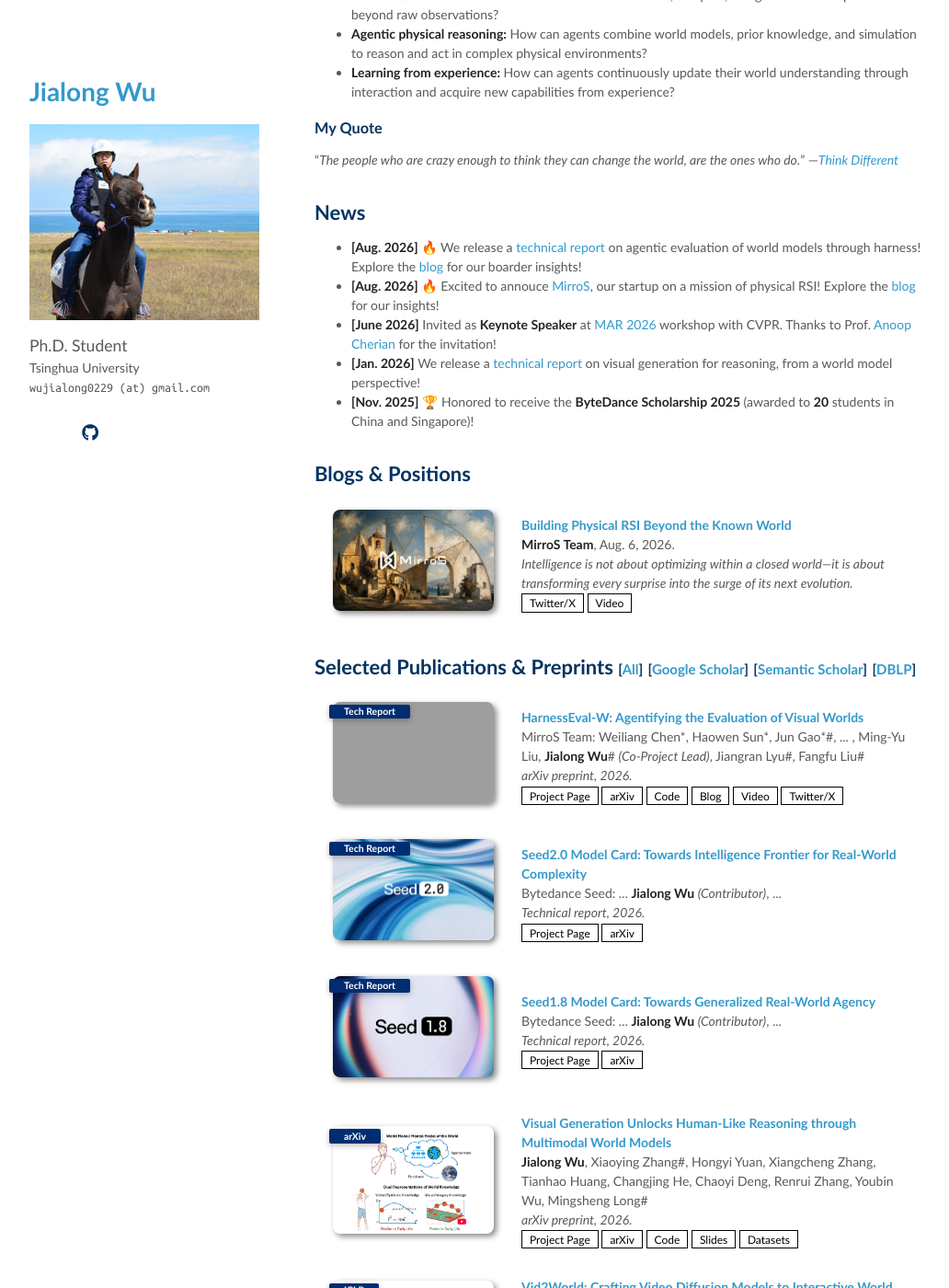
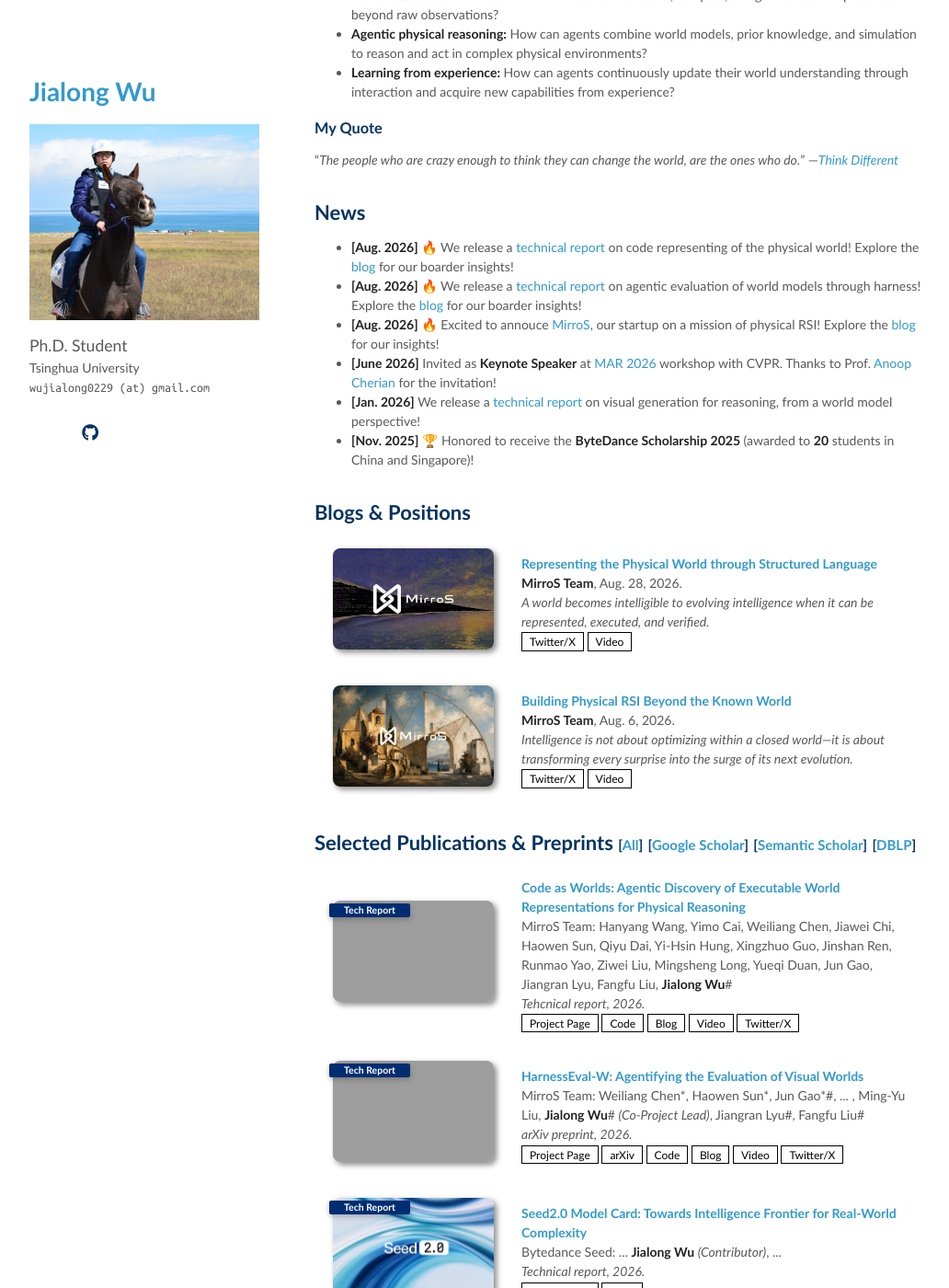
Before and after one commit to Manchery/manchery.github.io, a Jekyll site: the page built from index.md, in a window 1280 px wide and 1400 px high, scrolled down 410 px. Shown: the whole window at 92% size, without its empty margins (123-1155 px from the left). Built offline with Jekyll 4.4.1, drawn with Linux system fonts in a browser that asks for light colours; nearby versions of some CDN libraries; comment, search, counter and statistics services are not loaded; a style sheet for code colours, icons or effects is not loaded; grey boxes are pictures that could not be loaded.

Commit message:
Add new blog entry and technical report on representing the physical world, including associated images and links. Update news and publications sections to reflect these additions.

```diff
--- a/_includes/blogs.md
+++ b/_includes/blogs.md
@@ -4,6 +4,22 @@
 <ol class="bibliography">
 
 <li>
+
+<div class="pub-row">
+  <div class="col-sm-3 abbr" style="position: relative;padding-right: 15px;padding-left: 15px;">
+    <img src="assets/blog/representing-physical-world/thumbnail.jpg" class="teaser teaser-cover img-fluid z-depth-1">
+    <!-- <abbr class="badge">Research Insight</abbr> -->
+  </div>
+  <div class="col-sm-9" style="position: relative;padding-right: 15px;padding-left: 20px;padding-top: 5px;padding-bottom: 5px;">
+    <div class="title"><a href="https://mirros.ai/blog/representing-physical-world" target="_blank" rel="noopener noreferrer">Representing the Physical World through Structured Language</a></div>
+    <div class="author"><strong>MirroS Team</strong>, Aug. 28, 2026.</div>
+    <div class="periodical"><em>A world becomes intelligible to evolving intelligence when it can be represented, executed, and verified.</em></div>
+    <div class="links">
+      <a href="https://x.com/MirroS_ai/status/2093367432920650063" class="btn btn-sm z-depth-0" role="button" target="_blank" rel="noopener noreferrer" style="font-size:12px;">Twitter/X</a>
+      <a href="https://x.com/MirroS_ai/status/2093367432920650063" class="btn btn-sm z-depth-0" role="button" target="_blank" rel="noopener noreferrer" style="font-size:12px;">Video</a>
+    </div>
+  </div>
+</div>
 
 <div class="pub-row">
   <div class="col-sm-3 abbr" style="position: relative;padding-right: 15px;padding-left: 15px;">
--- a/_includes/news.md
+++ b/_includes/news.md
@@ -1,5 +1,6 @@
 ## News
 
+- **[Aug. 2026]** 🔥 We release a [technical report](https://mirros.ai/report/code-as-world.pdf) on code representing of the physical world! Explore the [blog](https://mirros.ai/blog/representing-physical-world) for our boarder insights!
 - **[Aug. 2026]** 🔥 We release a [technical report](https://arxiv.org/abs/2608.16859) on agentic evaluation of world models through harness! Explore the [blog](https://mirros.ai/blog/harnesseval) for our boarder insights!
 - **[Aug. 2026]** 🔥 Excited to annouce [MirroS](https://mirros.ai), our startup on a mission of physical RSI! Explore the [blog](https://mirros.ai/research/building-physical-rsi-beyond-the-known-world) for our insights!
 - **[June 2026]** Invited as **Keynote Speaker** at [MAR 2026](https://marworkshop.github.io/cvpr26/) workshop with CVPR. Thanks to Prof. [Anoop Cherian](https://users.cecs.anu.edu.au/~cherian/) for the invitation!
--- a/_includes/publications.md
+++ b/_includes/publications.md
@@ -10,6 +10,26 @@
 <ol class="bibliography">
 
 <li>
+
+<div class="pub-row">
+  <div class="col-sm-3 abbr" style="position: relative;padding-right: 15px;padding-left: 15px;">
+    <img src="assets/pub/techreport2026_codeasworld/thumbnail.png" class="teaser teaser-cover img-fluid z-depth-1">
+    <abbr class="badge">Tech Report</abbr>
+  </div>
+  <div class="col-sm-9 highlight" style="position: relative;padding-right: 15px;padding-left: 20px;padding-top: 5px;padding-bottom: 5px;">
+    <div class="title"><a href="https://mirros.ai/report/code-as-world.pdf" target="_blank">Code as Worlds: Agentic Discovery of Executable World Representations for Physical Reasoning</a></div>
+    <div class="author">MirroS Team: Hanyang Wang, Yimo Cai, Weiliang Chen, Jiawei Chi, Haowen Sun, Qiyu Dai, Yi-Hsin Hung, Xingzhuo Guo, Jinshan Ren, Runmao Yao, Ziwei Liu, Mingsheng Long, Yueqi Duan, Jun Gao, Jiangran Lyu, Fangfu Liu, <strong>Jialong Wu</strong>#</div>
+    <div class="periodical"><em>Tehcnical report, 2026.</em></div>
+    <div class="links">
+      <a href="https://mirros-lab.github.io/code-as-world/" class="btn btn-sm z-depth-0" role="button" target="_blank" style="font-size:12px;">Project Page</a>
+      <!-- <a href="https://arxiv.org/abs/2608.16859" class="btn btn-sm z-depth-0" role="button" target="_blank" style="font-size:12px;">arXiv</a> -->
+      <a href="https://github.com/MirroS-Lab/Code-as-World" class="btn btn-sm z-depth-0" role="button" target="_blank" style="font-size:12px;">Code</a>
+      <a href="https://mirros.ai/blog/representing-physical-world" class="btn btn-sm z-depth-0" role="button" target="_blank" style="font-size:12px;">Blog</a>
+      <a href="https://x.com/MirroS_ai/status/2093367432920650063" class="btn btn-sm z-depth-0" role="button" target="_blank" style="font-size:12px;">Video</a>
+      <a href="https://x.com/MirroS_ai/status/2093367432920650063" class="btn btn-sm z-depth-0" role="button" target="_blank" style="font-size:12px;">Twitter/X</a>
+    </div>
+  </div>
+</div>
 
 <div class="pub-row">
   <div class="col-sm-3 abbr" style="position: relative;padding-right: 15px;padding-left: 15px;">
```
Also changed, not shown: assets/blog/representing-physical-world/thumbnail.jpg (added), 1 other file.
